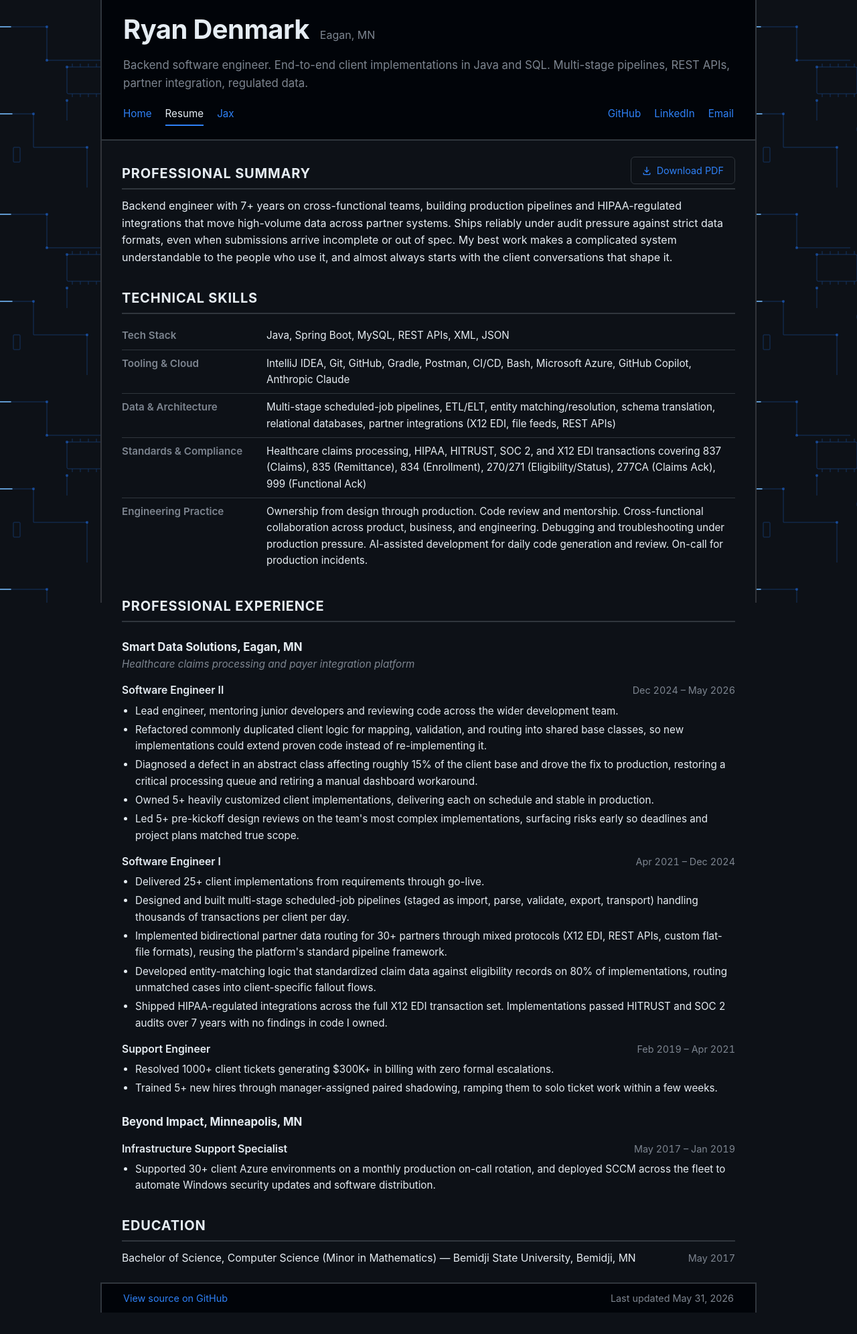
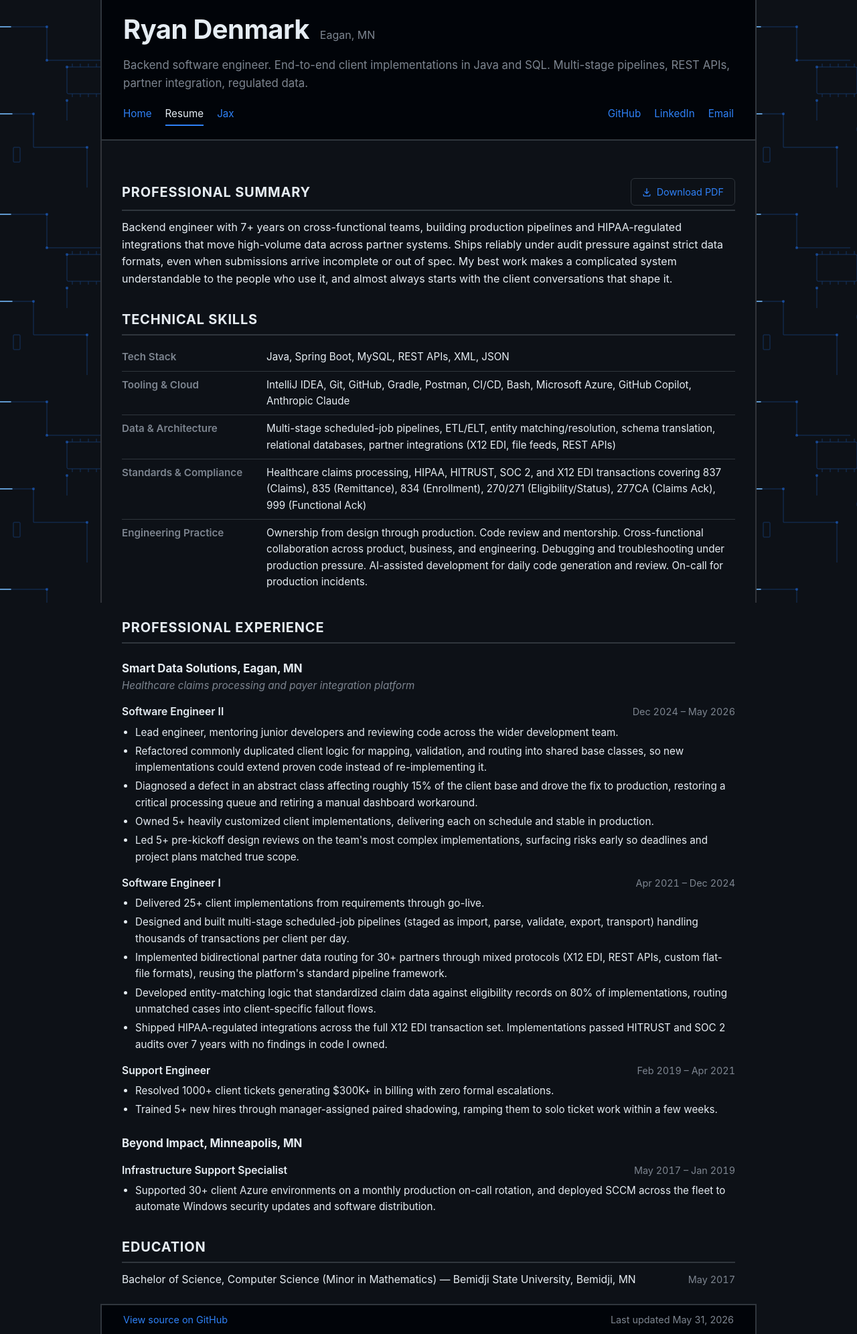
Before and after one commit to rwdenmark/rwdenmark.github.io, a Jekyll site: the page built from resume.html, in a window 1280 px wide. Shown: the whole page at 67% size. Built offline with Jekyll 4.4.1, drawn with Linux system fonts in a browser that asks for light colours; before the commit the page ends 1960 px from its top, so only the background shows below that.

Commit message:
Even spacing for Professional Summary section header

```diff
--- a/assets/style.css
+++ b/assets/style.css
@@ -171,8 +171,9 @@ footer a:hover { color: var(--accent-hover); text-decoration: underline; }
 
 /* ---------- resume ---------- */
 .section-header {
-  display: flex; justify-content: space-between; align-items: flex-end;
+  display: flex; justify-content: space-between; align-items: center;
   flex-wrap: wrap; gap: 16px;
+  margin-top: 32px;
   margin-bottom: 12px;
   padding-bottom: 6px;
   border-bottom: 2px solid var(--border);
```
